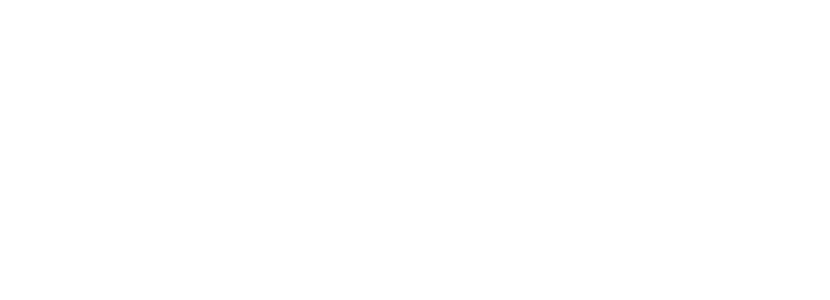
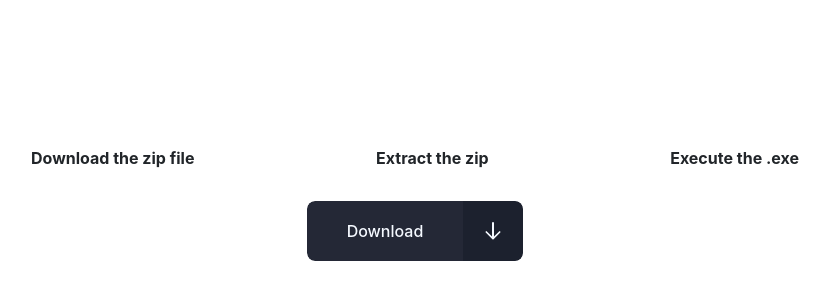
Before and after one commit to greg-Da/Indid, a React (Create React App) app: page / in a window 1280 px wide. Shown: the part 1293-1593 px from the top of the page, without its empty margins (225-1055 px from the left). Built offline with nearby package versions, Linux system fonts and the light colour scheme.

Commit message:
final page

```diff
--- a/src/App.css
+++ b/src/App.css
@@ -94,3 +94,20 @@
   align-items: center;
   padding-top: 280px;
 }
+
+.final{
+  display: flex;
+  flex-direction: column;
+  align-content: center;
+  align-items: center;
+  flex-wrap: wrap;
+  justify-content: space-evenly;
+}
+
+.explanations{
+  width: 60%;
+  display: flex;
+  flex-wrap: wrap;
+  flex-direction: row;
+  justify-content: space-between;
+}
--- a/src/App.js
+++ b/src/App.js
@@ -117,6 +117,17 @@
 
             </div>
           </div>
+          <div className="final">
+            <div className="explanations">
+              <div><p>Download the zip file</p></div>
+              <div><p>Extract the zip</p></div>
+              <div><p>Execute the .exe</p></div>
+            </div>
+
+            <div className="downloader">
+              <Button/>
+            </div>
+          </div>
         </div>
 
         );
```
Also changed, not shown: 1 other file (tests, documents, lock files or other folders).
